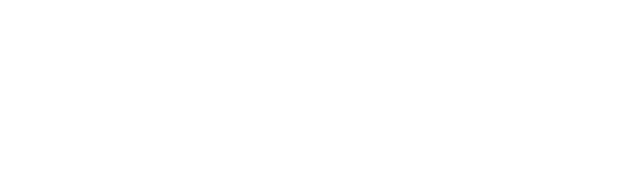
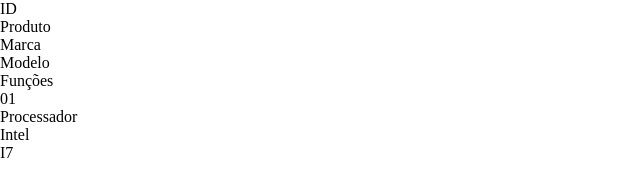
Before and after one commit to YgorHenriqueLima/ProjetosJS, a plain HTML site: page DataGridView/index.html in a window 1280 px wide. Shown: the whole page, without its empty margins (0-640 px from the left). Drawn offline with Linux system fonts and the light colour scheme.

Commit message:
terminando a 1 aula, com a base do html criado

```diff
--- a/DataGridView/index.html
+++ b/DataGridView/index.html
@@ -7,6 +7,27 @@
     <title>DataGridView</title>
 </head>
 <body>
+    <div id="dgv_produtos" class="dgv">
+
+        <div id="dgv_titulos" class="dgv_titulos">
+            <div>ID</div>
+            <div>Produto</div>
+            <div>Marca</div>
+            <div>Modelo</div>
+            <div>Funções</div>
+        </div>
+
+        <div id="dgv_dados" class="dgv_dados">
+            <div>01</div>
+            <div>Processador</div>
+            <div>Intel</div>
+            <div>I7</div>
+            <div><!---
+                aqui estará os botões de Deletar, Editar e Vizualizar
+            --></div>
+        </div>
+
+    </div>
     <script src="script.js" type="module"></script>
 </body>
 </html>
--- a/DataGridView/script.js
+++ b/DataGridView/script.js
@@ -0,0 +1,19 @@
+/*
+    passos:
+
+    javascript vai adicionar o conteúdo ao dataGridView que vai estar previamente construído no HTML
+
+    depois para ara a ideia de módulo, onde todo o html seja construído pelo m´odulo
+*/
+
+const configDGV ={
+    endpoint:"produtos.json"
+}
+
+const DataGridView=(configdgv)=>{
+    fetch(configDGV.endpoint)
+    .then(res=>res.json())
+    .then(res=>{
+        console.log(res)
+    })
+}
```
